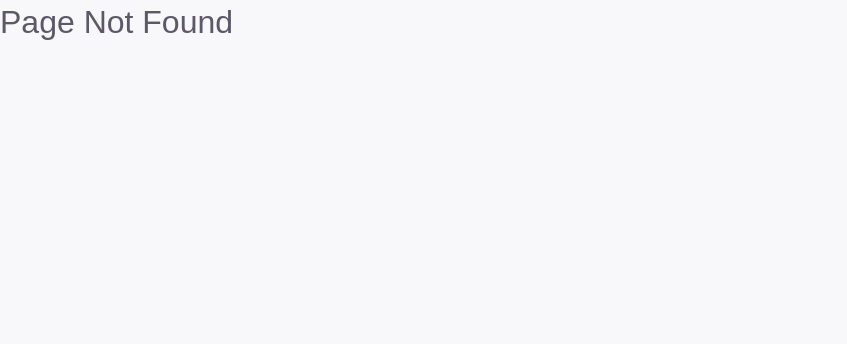
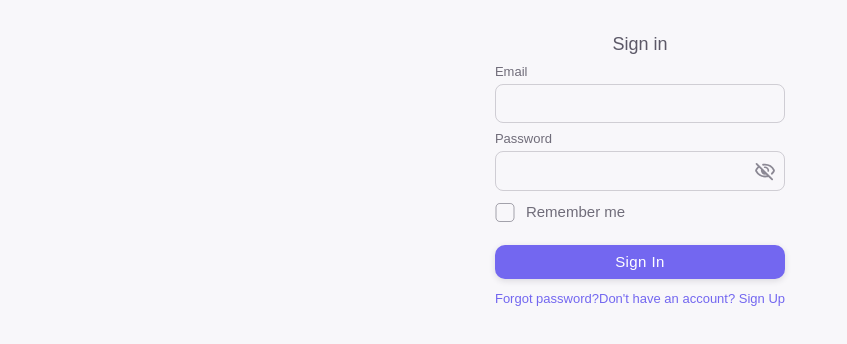
Before and after one commit to NghiaLeopard/ecommerce, a Next.js app: page /login in a window 1280 px wide. Before the commit this address had no page. Shown: the top 344 px of the page, without its empty margins (0-847 px from the left). Built offline with nearby package versions, Linux system fonts and the light colour scheme.

Commit message:
Login UI

```diff
--- a/src/components/Icon/index.tsx
+++ b/src/components/Icon/index.tsx
@@ -1,8 +1,8 @@
 // ** Icon Imports
 import { Icon, IconProps } from '@iconify/react'
 
-const IconifyIcon = ({ icon, ...rest }: IconProps) => {
+const CustomIcon = ({ icon, ...rest }: IconProps) => {
   return <Icon icon={icon} fontSize='1.375rem' {...rest} />
 }
 
-export default IconifyIcon
+export default CustomIcon
--- /dev/null
+++ b/src/components/text-field/index.tsx
@@ -0,0 +1,81 @@
+import { TextField, TextFieldProps, styled } from '@mui/material'
+
+const StyleTextField = styled(TextField)(({ theme }) => {
+  return {
+    '& .MuiInputLabel-root': {
+      transform: 'none',
+      lineHeight: 1.2,
+      position: 'relative',
+      marginBottom: theme.spacing(1),
+      fontSize: theme.typography.body2.fontSize
+    },
+
+    '& .MuiInputBase-root': {
+      borderRadius: 8,
+      backgroundColor: 'transparent !important',
+      border: `1px solid rgba(${theme.palette.customColors.main},0.2)`,
+      transition: theme.transitions.create(['border-color', 'box-shadow'], {
+        duration: theme.transitions.duration.shorter
+      }),
+      '&:before, &:after': {
+        display: 'none'
+      }
+    },
+
+    '& .MuiInputBase-input': {
+      padding: '8px 10px'
+    },
+    '&.Mui-error': {
+      borderColor: theme.palette.error.main
+    },
+    '&.Mui-focused': {
+      boxShadow: theme.shadows[2],
+      '& .MuiInputBase-input:not(.MuiInputBase-readOnly):not([readonly])::placeholder': {
+        transform: 'translateX(4px)'
+      },
+      '&.MuiInputBase-colorPrimary': {
+        borderColor: theme.palette.primary.main
+      },
+      '&.MuiInputBase-colorSecondary': {
+        borderColor: theme.palette.secondary.main
+      },
+      '&.MuiInputBase-colorInfo': {
+        borderColor: theme.palette.info.main
+      },
+      '&.MuiInputBase-colorSuccess': {
+        borderColor: theme.palette.success.main
+      },
+      '&.MuiInputBase-colorWarning': {
+        borderColor: theme.palette.warning.main
+      },
+      '&.MuiInputBase-colorError': {
+        borderColor: theme.palette.error.main
+      },
+      '&.Mui-error': {
+        borderColor: theme.palette.error.main
+      }
+    },
+    '&.Mui-disabled': {
+      backgroundColor: `${theme.palette.action.selected} !important`
+    },
+    '& .MuiInputAdornment-root': {
+      marginTop: '0 !important'
+    },
+    '& .MuiFormHelperText-root': {
+      lineHeight: 1.154,
+      margin: theme.spacing(1, 0, 0),
+      color: theme.palette.text.secondary,
+      fontSize: theme.typography.body2.fontSize,
+      '&.Mui-error': {
+        color: theme.palette.error.main
+      }
+    }
+  }
+})
+export default function CustomTextField(props: TextFieldProps) {
+  const { size = 'small', InputLabelProps, variant = 'filled', ...rest } = props
+
+  return (
+    <StyleTextField size={size} InputLabelProps={{ ...InputLabelProps, shrink: true }} variant={variant} {...rest} />
+  )
+}
--- /dev/null
+++ b/src/pages/login.tsx
@@ -0,0 +1,10 @@
+import { NextPage } from 'next'
+import LoginPage from 'src/view/pages/login-page'
+
+type TProps = {}
+
+const Login: NextPage<TProps> = () => {
+  return <LoginPage></LoginPage>
+}
+
+export default Login
--- /dev/null
+++ b/src/view/pages/login-page.tsx
@@ -0,0 +1,158 @@
+// ** Next
+import { NextPage } from 'next'
+
+// ** MUI
+import {
+  Box,
+  Button,
+  Checkbox,
+  Container,
+  CssBaseline,
+  FormControlLabel,
+  Grid,
+  IconButton,
+  Link,
+  Typography
+} from '@mui/material'
+import CustomTextField from 'src/components/text-field'
+
+// **Form
+import { Controller, useForm } from 'react-hook-form'
+
+// **Yup
+import { yupResolver } from '@hookform/resolvers/yup'
+import * as yup from 'yup'
+
+// ** Regex
+import { EMAIL_REG, PASSWORD_REG } from 'src/configs/regex'
+
+// ** React
+import { useState } from 'react'
+import CustomIcon from 'src/components/Icon'
+
+type TProps = {}
+
+const schema = yup
+  .object({
+    email: yup.string().required('Please enter email').matches(EMAIL_REG, 'The field is must email type'),
+    password: yup
+      .string()
+      .required('Please enter password')
+      .matches(PASSWORD_REG, 'the password is contain charactor,special character,number')
+  })
+  .required()
+
+const LoginPage: NextPage<TProps> = () => {
+  const [showPassword, setShowPassword] = useState(false)
+  const handleClickShowPassword = () => setShowPassword(show => !show)
+
+  const {
+    control,
+    handleSubmit,
+    formState: { errors }
+  } = useForm({
+    defaultValues: {
+      email: '',
+      password: ''
+    },
+    resolver: yupResolver(schema)
+  })
+
+  const handleOnSubmit = (data: { email: string; password: string }) => {
+    console.log('data', { data })
+  }
+
+  return (
+    <Container component='main' maxWidth='xs'>
+      <CssBaseline />
+      <Box
+        sx={{
+          marginTop: 8,
+          display: 'flex',
+          flexDirection: 'column',
+          alignItems: 'center'
+        }}
+      >
+        <Typography component='h1' variant='h5'>
+          Sign in
+        </Typography>
+        <form onSubmit={handleSubmit(handleOnSubmit)} autoComplete='off' noValidate>
+          <Box mt={2}>
+            <Controller
+              control={control}
+              rules={{
+                required: true
+              }}
+              render={({ field: { onChange, onBlur, value, ref } }) => (
+                <CustomTextField
+                  onChange={onChange}
+                  onBlur={onBlur}
+                  value={value}
+                  fullWidth
+                  label='Email'
+                  inputRef={ref}
+                  error={Boolean(errors.email)}
+                  helperText={errors.email?.message}
+                />
+              )}
+              name='email'
+            />
+          </Box>
+
+          <Box mt={2}>
+            <Controller
+              control={control}
+              rules={{
+                required: true
+              }}
+              render={({ field: { onChange, onBlur, value, ref } }) => (
+                <CustomTextField
+                  onChange={onChange}
+                  onBlur={onBlur}
+                  value={value}
+                  fullWidth
+                  label='Password'
+                  inputRef={ref}
+                  type={showPassword ? 'text' : 'password'}
+                  error={Boolean(errors.password)}
+                  helperText={errors.password?.message}
+                  InputProps={{
+                    endAdornment: (
+                      <IconButton aria-label='toggle password visibility' onClick={handleClickShowPassword} edge='end'>
+                        {showPassword ? (
+                          <CustomIcon icon='material-symbols:visibility-outline' />
+                        ) : (
+                          <CustomIcon icon='material-symbols:visibility-off-outline-rounded' />
+                        )}
+                      </IconButton>
+                    )
+                  }}
+                />
+              )}
+              name='password'
+            />
+          </Box>
+
+          <FormControlLabel control={<Checkbox value='remember' color='primary' />} label='Remember me' />
+          <Button type='submit' fullWidth variant='contained' sx={{ mt: 3, mb: 2 }}>
+            Sign In
+          </Button>
+          <Grid container>
+            <Grid item xs>
+              <Link href='#' variant='body2'>
+                Forgot password?
+              </Link>
+            </Grid>
+            <Grid item>
+              <Link href='#' variant='body2'>
+                {"Don't have an account? Sign Up"}
+              </Link>
+            </Grid>
+          </Grid>
+        </form>
+      </Box>
+    </Container>
+  )
+}
+
+export default LoginPage
```
Also changed, not shown: src/pages/index.tsx (+6 -5 lines), 1 other file (tests, documents, lock files or other folders).
